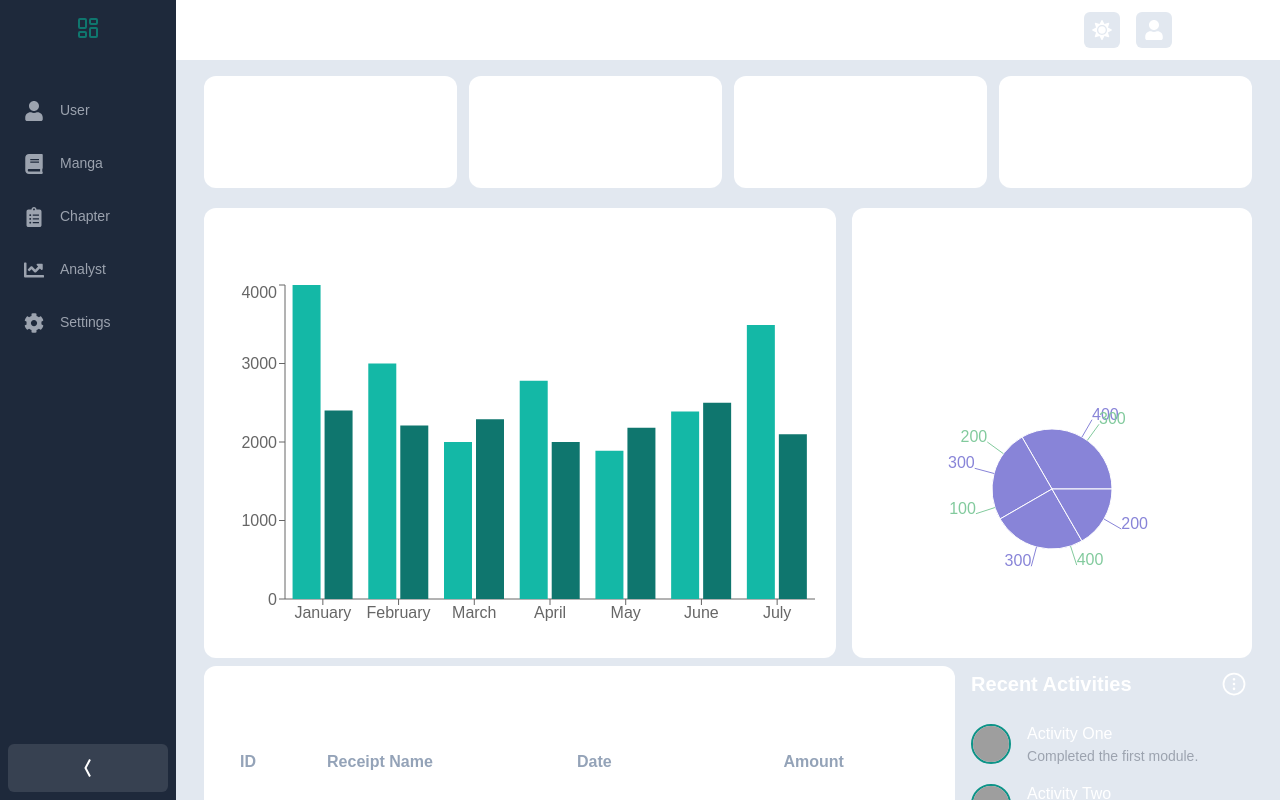
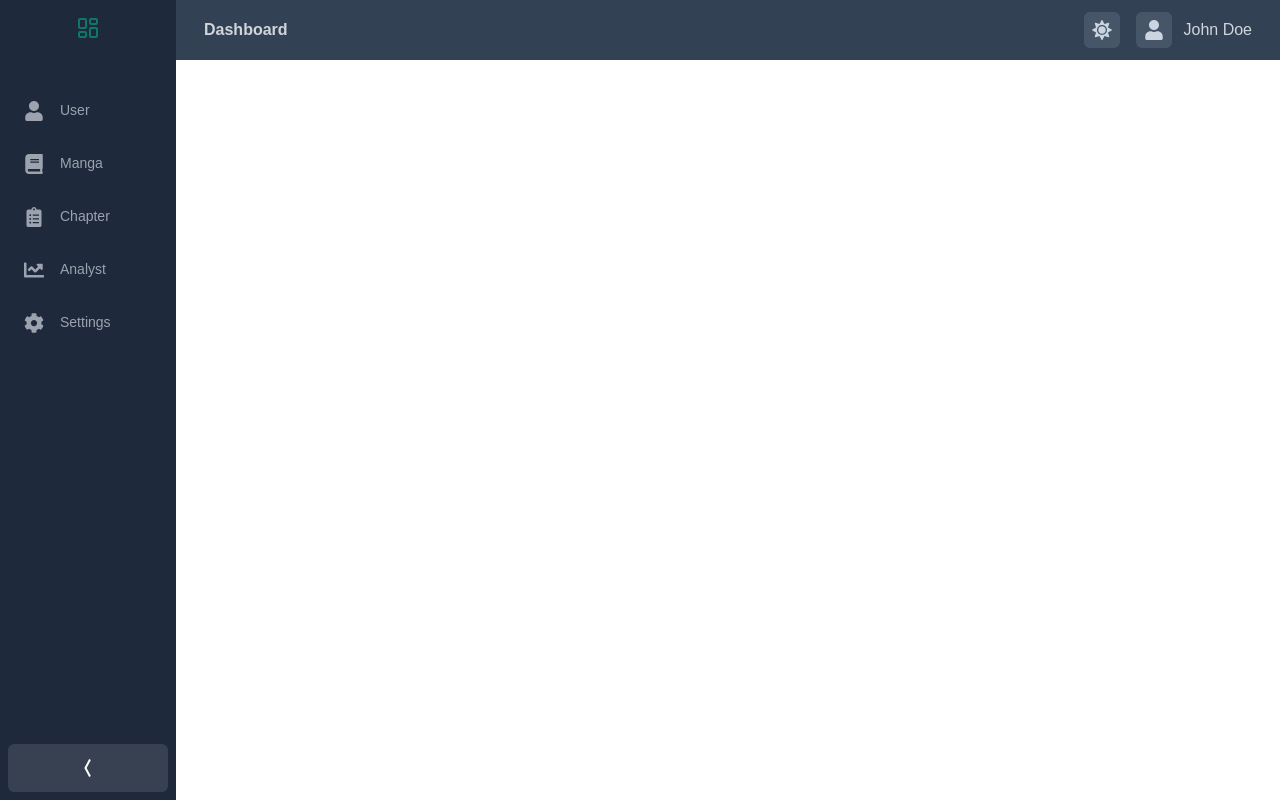
Before and after one commit to quanghuydz123/WebsiteMangaFE, a React (Create React App) app: page /admin in a window 1280 px wide. Shown: the top 800 px of the page. Built offline with nearby package versions, Linux system fonts and the light colour scheme; grey boxes are pictures that could not be loaded.

Commit message:
update route for admin

```diff
--- a/src/App.tsx
+++ b/src/App.tsx
@@ -16,7 +16,7 @@ function App() {
       <Route path='/manga' element={<MangaListPage />} />
       <Route path='/manga/:mangaId' element={<MangaDetailPage />} />
       <Route path='/ranking' element={<MangaRankingPage />} />
-      <Route path='/admin' element={<HomeAdminPage />} />
+      <Route path='/admin/*' element={<HomeAdminPage />} />
       {/* Thêm một trang 404 */}
       <Route path='*' element={<h1>404 - Page Not Found</h1>} />
     </Routes>
--- a/src/components/Admin/Header/Header.tsx
+++ b/src/components/Admin/Header/Header.tsx
@@ -1,7 +1,7 @@
 import React from 'react';
 import { FaSun, FaMoon, FaUser } from 'react-icons/fa';
 
-const Header = ({ toggleDarkMode, darkMode }: { toggleDarkMode: any; darkMode: any }) => {
+const Header = ({ toggleDarkMode, darkMode }: { toggleDarkMode: () => void; darkMode: boolean }) => {
   return (
     <div className="flex items-center justify-between
      bg-white px-7 py-3 dark:bg-slate-700 dark:text-gray-300">
--- a/src/components/Admin/Main/Main.tsx
+++ b/src/components/Admin/Main/Main.tsx
@@ -6,34 +6,16 @@ import CustomPieChart from '../Charts/CustomPieChart';
 import Table from '../Table/Table';
 import Activity from '../Activity/Activity';
 import {motion} from "framer-motion";
+import { Route, Router, Routes } from 'react-router-dom';
+import Analysis from '../../../pages/admin/Analysis/Analysis';
+import User from '../../../pages/admin/User/User';
+import Manga from '../../../pages/admin/Manga/Manga';
+import Chapter from '../../../pages/admin/Chapter/Chapter';
 
 
-const containerVariants = {
-  hidden: { opacity: 0, scale:0.9},
-  visible: {
-    opacity: 1,
-    scale: 1,
-    transition: {
-      type:"string",
-      stiffness: 80,
-      damping: 20,
-      staggerChildren: 0.3,
-    },
-  },
-};
-const itemVariants = {
-  hidden: { opacity: 0, y: 20 },
-  visible: {
-    opacity: 1,
-    y:0,
-    transition: {
-      duration: 0.5,
-      ease:"easeOut",
-    },
-  },
-};
 
-const MainContent = ({ isOpen, toggleDarkMode, darkMode }: {isOpen: any, toggleDarkMode: any, darkMode:any}) => {
+
+const MainContent = ({ isOpen, toggleDarkMode, darkMode }: {isOpen: boolean, toggleDarkMode: () => void, darkMode:boolean}) => {
   return (
     <div
         className={`flex-1 bg-slate-200 ${
@@ -41,25 +23,12 @@ const MainContent = ({ isOpen, toggleDarkMode, darkMode }: {isOpen: any, toggleD
         } transition-all duration-300 dark:bg-slate-800`}
     >
       <Header darkMode= {darkMode} toggleDarkMode={toggleDarkMode} />
-      <Card/>
-      <motion.div className="translate-all flex flex-col gap-4 p-4
-      duration-300 sm:px-7 sm:py-1 xl:flex-row"
-        variants={containerVariants}
-        initial="hidden"
-        animate="visible"
-      >
-        <CustomBarChart variants={itemVariants}/>
-        <CustomPieChart variants={itemVariants}/>
-      </motion.div>
-      <motion.div className="translate-all flex flex-col gap-4 p-4
-      duration-300 sm:px-7 sm:py-1 xl:flex-row"
-        variants={containerVariants}
-        initial="hidden"
-        animate="visible"
-      >
-        <Table variants={itemVariants}/>
-        <Activity variants={itemVariants}/>
-      </motion.div>
+      <Routes>
+        <Route path='Analyst' element={<Analysis/>}/>
+        <Route path='User' element={<User/>}/>
+        <Route path='Manga' element={<Manga/>}/>
+        <Route path='Chapter' element={<Chapter/>}/>
+      </Routes>
     </div>
   );
 };
--- a/src/components/Admin/Sidebar/MenuItem.tsx
+++ b/src/components/Admin/Sidebar/MenuItem.tsx
@@ -1,8 +1,9 @@
-const MenuItem = ({ icon: Icon, name, isOpen, isLogout } : {icon: any, name: any, isOpen: any, isLogout: any}) => {
+const MenuItem = ({ icon: Icon, name, isOpen, isLogout, onClicked } : {icon: any, name: any, isOpen: any, isLogout: any, onClicked:()=>void}) => {
   return (
     <div
       className={`m-2 flex cursor-pointer items-center space-x-4 rounded-md px-4 py-3
        text-gray-400 duration-500 hover:bg-teal-700 hover:text-white ${isLogout ? 'mt-auto hidden' : ''}`}
+       onClick={onClicked}
     >
       <Icon className="text-xl" />
       {isOpen && (
--- a/src/components/Admin/Sidebar/Sidebar.tsx
+++ b/src/components/Admin/Sidebar/Sidebar.tsx
@@ -3,6 +3,7 @@ import { LuLayoutDashboard } from "react-icons/lu";
 import MenuItem from "./MenuItem";
 import { RiArrowLeftWideFill, RiArrowRightWideFill } from "react-icons/ri";
 import { FaUser, FaBook, FaClipboardList, FaTachometerAlt, FaChartLine, FaCog, FaSignOutAlt } from 'react-icons/fa';
+import { Navigate, useNavigate } from 'react-router-dom';
 const menuItems = [
   {
     icon: FaUser,
@@ -33,6 +34,7 @@ const menuItems = [
 
 
 const Sidebar = ({ isOpen, toggleSidebar, setIsOpen }: {isOpen:any, toggleSidebar:any, setIsOpen:React.Dispatch<React.SetStateAction<boolean>>}) => {
+  const navigate= useNavigate()
   useEffect(() => {
   const handleResize = () => {
     if (window.innerWidth<800){
@@ -65,6 +67,7 @@ const Sidebar = ({ isOpen, toggleSidebar, setIsOpen }: {isOpen:any, toggleSideba
             name={item.name}
             isOpen={isOpen}
             isLogout={item.isLogout}
+            onClicked= {()=>{navigate("/admin/"+item.name)}}
           />
         ))
         }
--- /dev/null
+++ b/src/pages/admin/Analysis/Analysis.tsx
@@ -0,0 +1,60 @@
+import { motion } from 'framer-motion'
+import React from 'react'
+import Activity from '../../../components/Admin/Activity/Activity'
+import Card from '../../../components/Admin/Cards/Card'
+import CustomBarChart from '../../../components/Admin/Charts/CustomBarChart'
+import CustomPieChart from '../../../components/Admin/Charts/CustomPieChart'
+import Table from '../../../components/Admin/Table/Table'
+
+const containerVariants = {
+    hidden: { opacity: 0, scale:0.9},
+    visible: {
+      opacity: 1,
+      scale: 1,
+      transition: {
+        type:"string",
+        stiffness: 80,
+        damping: 20,
+        staggerChildren: 0.3,
+      },
+    },
+  };
+  const itemVariants = {
+    hidden: { opacity: 0, y: 20 },
+    visible: {
+      opacity: 1,
+      y:0,
+      transition: {
+        duration: 0.5,
+        ease:"easeOut",
+      },
+    },
+  };
+const Analysis = () => {
+  return (
+    <>
+        <Card/>
+        <motion.div className="translate-all flex flex-col gap-4 p-4
+        duration-300 sm:px-7 sm:py-1 xl:flex-row"
+            variants={containerVariants}
+            initial="hidden"
+            animate="visible"
+        >
+            <CustomBarChart variants={itemVariants}/>
+            <CustomPieChart variants={itemVariants}/>
+        </motion.div>
+        <motion.div className="translate-all flex flex-col gap-4 p-4
+        duration-300 sm:px-7 sm:py-1 xl:flex-row"
+            variants={containerVariants}
+            initial="hidden"
+            animate="visible"
+        >
+            <Table variants={itemVariants}/>
+            <Activity variants={itemVariants}/>
+        </motion.div>
+
+    </>
+  );
+}
+
+export default Analysis;
--- /dev/null
+++ b/src/pages/admin/Chapter/Chapter.tsx
@@ -0,0 +1,9 @@
+import React from 'react'
+
+const Chapter = () => {
+  return (
+    <div>Chapter</div>
+  )
+}
+
+export default Chapter
--- a/src/pages/admin/Home/HomeAdminPage.tsx
+++ b/src/pages/admin/Home/HomeAdminPage.tsx
@@ -50,7 +50,7 @@ const AdminHome = () => {
     };
 
     return (
-        <div className={`flex font-Montserrat bg-slate-700 ${darkMode && "dark"}`}>
+        <div className={`flex font-Montserrat bg-slate-700 text-gray-700 ${darkMode && "dark"}`}>
         <Sidebar isOpen={isOpen} toggleSidebar={toggleSidebar} setIsOpen={setIsOpen} />
         <MainContent
             isOpen={isOpen}
--- /dev/null
+++ b/src/pages/admin/User/User.tsx
@@ -0,0 +1,9 @@
+import React from 'react'
+
+const User = () => {
+  return (
+    <div>User</div>
+  )
+}
+
+export default User
--- a/tailwind.config.js
+++ b/tailwind.config.js
@@ -1,5 +1,6 @@
 /** @type {import('tailwindcss').Config} */
 module.exports = {
+  darkMode: 'class',
   content: [
     "./src/**/*.{js,jsx,ts,tsx}",
   ],
```
Also changed, not shown: 1 other file (tests, documents, lock files or other folders).
